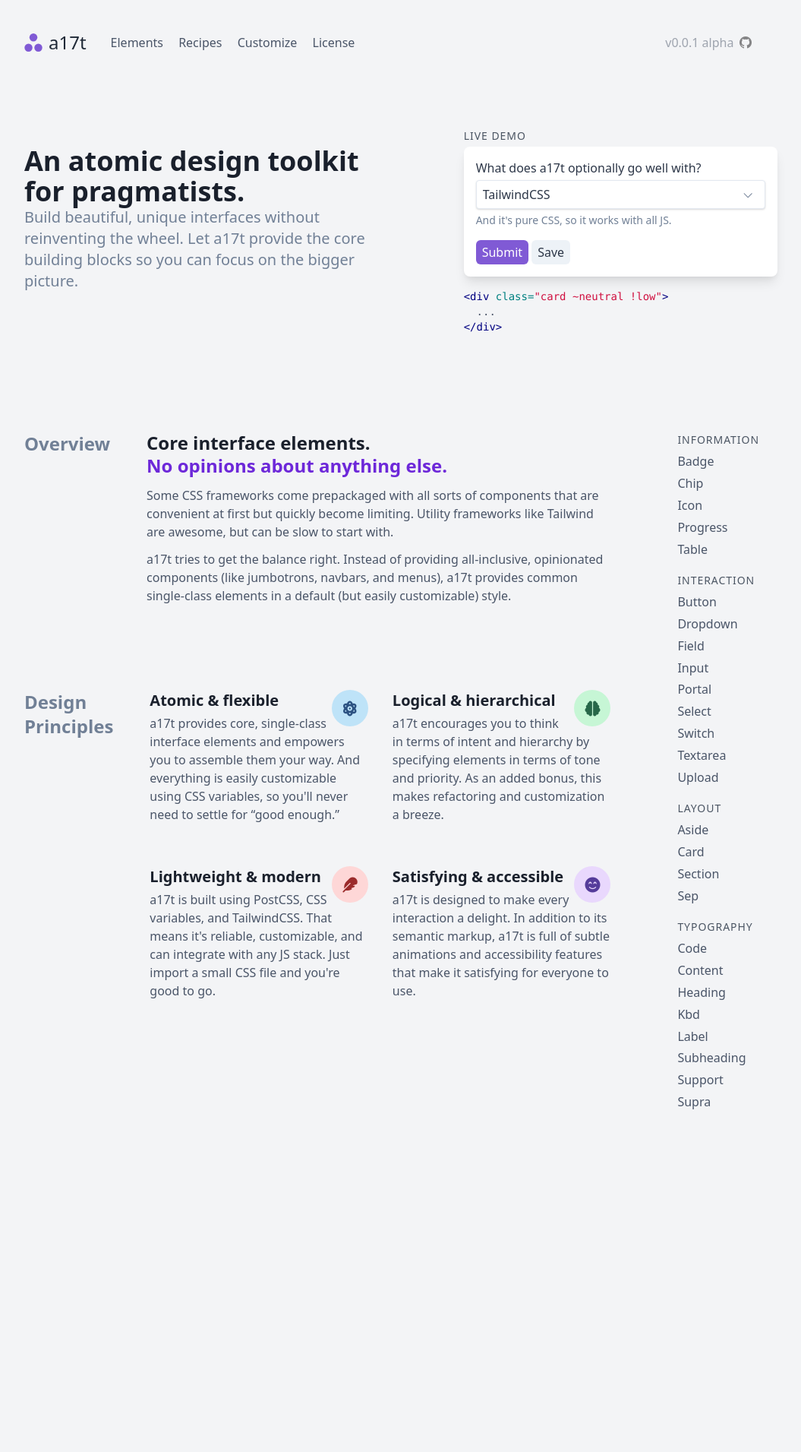
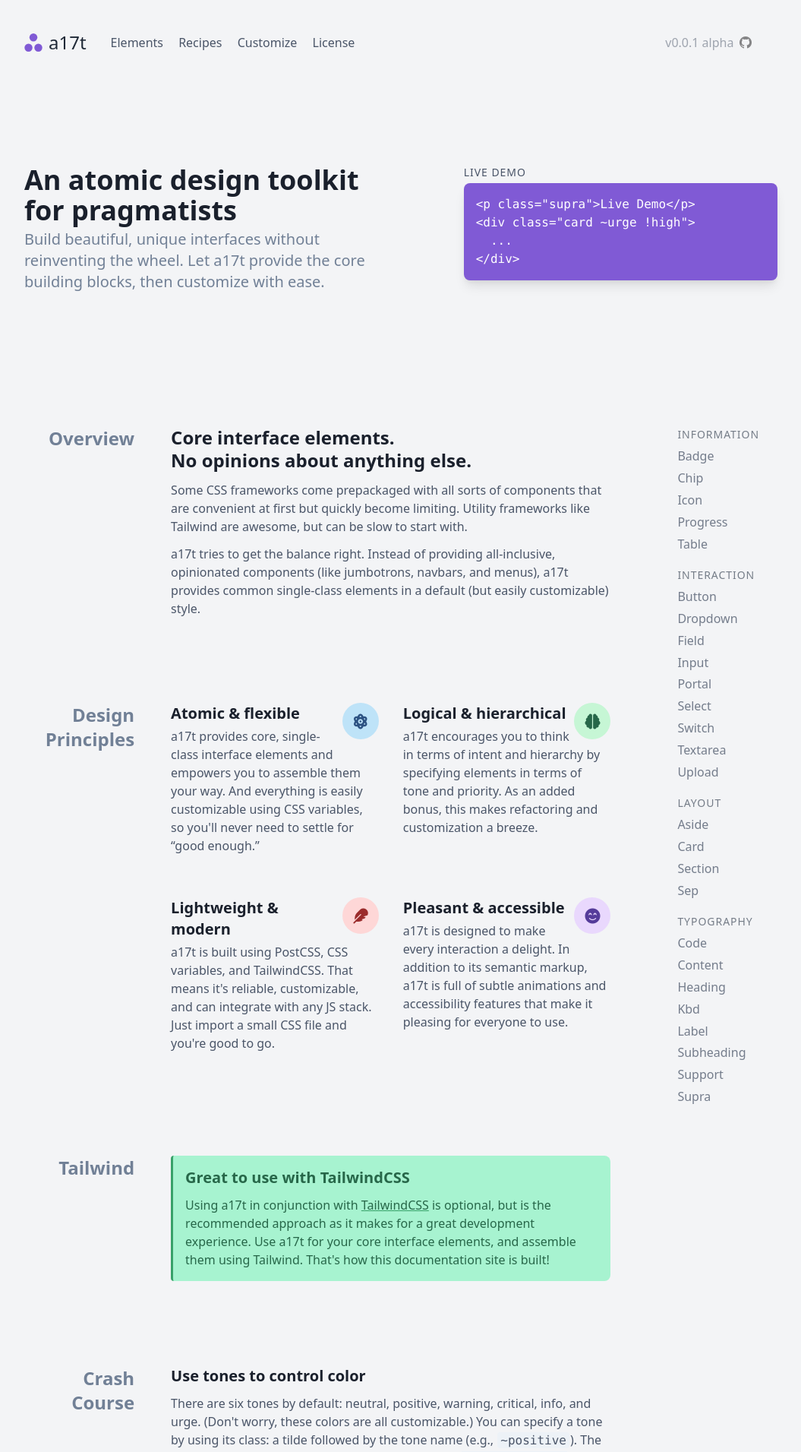
Before and after one commit to milesmcc/a17t, a Jekyll site: the page built from docs/index.md, in a window 1280 px wide. Shown: the top 1911 px of the page at 76% size, without its empty margins (112-1167 px from the left). Built offline with Jekyll 4.4.1, drawn with Linux system fonts in a browser that asks for light colours; nearby versions of some CDN libraries; before the commit the page ends 1552 px from its top, so only the background shows below that; some of the changed text lies outside the part shown.

Commit message:
Improve homepage

```diff
--- a/docs/_includes/footer.html
+++ b/docs/_includes/footer.html
@@ -0,0 +1,6 @@
+<hr class="sep h-12">
+<footer class="md:flex justify-between text-xs">
+  <p class="mb-4"><a rel="license" class="portal ~neutral active" href="http://creativecommons.org/licenses/by-sa/4.0/">CC-BY-SA 4.0</a></p>
+  <p class="mb-4">Made by <a href="https://twitter.com/MilesMcCain" class="hover:text-gray-900 font-medium">@MilesMcCain</a> at the <a href="https://recurse.com" class="hover:text-gray-900 font-medium">Recurse Center</a></p>
+  <p class="mb-4"><a href="https://github.com/milesmcc/a17t" class="portal ~neutral active">Source</a></p>
+</footer>
--- a/docs/_includes/head.html
+++ b/docs/_includes/head.html
@@ -3,6 +3,7 @@
     <meta http-equiv="X-UA-Compatible" content="IE=edge">
     <meta name="viewport" content="width=device-width, initial-scale=1">
     {%- seo -%}
+    <link href="https://fonts.googleapis.com/css2?family=Inter:wght@400;500;600&display=swap" rel="stylesheet">
     <link rel="stylesheet" type="text/css" href="{{ "/assets/a17t.css" | relative_url }}" crossorigin="anonymous">
     <link rel="stylesheet" type="text/css" href="{{ "/assets/highlighting.css" | relative_url }}" crossorigin="anonymous">
     <link href="https://unpkg.com/tailwindcss@^1.0/dist/tailwind.min.css" rel="stylesheet">
--- a/docs/_includes/header.html
+++ b/docs/_includes/header.html
@@ -55,7 +55,7 @@
       <li tabindex="0" class="portal"><a href="https://github.com/milesmcc/a17t/blob/master/LICENSE">License</a>
       </li>
     </ul>
-    <div class="lg:w-2/12 lg:text-right lg:p-0 p-2 portal opacity-50 flex items-center">
+    <div class="lg:w-2/12 lg:text-right lg:p-0 p-2 portal opacity-50 flex items-center" style="z-index: 0;">
       <a class="pr-2" href="https://github.com/milesmcc/a17t/releases">v0.0.1
         alpha</a>
       <a class="icon" href="https://github.com/milesmcc/a17t"><img width="32px" height="32px"
--- a/docs/index.md
+++ b/docs/index.md
@@ -2,53 +2,55 @@
 layout: default
 ---
 
-{% capture example1 %}
-
-<div class="card ~neutral !low">
+{% capture example1 %}<p class="supra">Live Demo</p>
+<div class="card ~urge !high">
   ...
 </div>
 {% endcapture %}
 
-<div class="md:flex items-center justify-between mt-12 mb-24">
-  <section class="md:w-6/12 md:mr-12 mb-8">
-    <h1 class="heading text-4xl">An atomic design toolkit<br class="hidden md:inline"> for pragmatists.</h1>
+{% capture example2 %}
+<form>
+  <div class="mb-4">
+    <label class="label block">What does a17t optionally go well with?</label>
+    <div class="select !normal my-1">
+      <select>
+        <option selected="selected">TailwindCSS</option>
+        <option>Anything!</option>
+      </select>
+    </div>
+    <p class="support">And it's pure CSS, so it works with all JS.</p>
+  </div>
+  <button class="button ~urge !high">Submit</button>
+  <button class="button ~neutral !normal">Save</button>
+</form>
+{% endcapture %}
+
+<div class="md:flex items-center justify-between md:mt-24 mb-32">
+  <section class="md:w-6/12 md:mr-12">
+    <h1 class="heading text-4xl mb-1">An atomic design toolkit<br class="hidden md:inline"> for pragmatists</h1>
     <h3 class="subheading text-xl">Build beautiful, unique interfaces without reinventing the wheel. Let a17t provide
-      the core building blocks so you can focus on the bigger picture.</h3>
+      the core building blocks, then customize with ease.</h3>
+    <div>
+    </div>
   </section>
   <section class="md:w-5/12">
-    <p class="supra text-gray-600 mb-1">Live Demo</p>
-    <div class="card ~neutral !low mb-4">
-      <form>
-        <div class="mb-4">
-          <label class="label block">What does a17t optionally go well with?</label>
-          <div class="select !normal my-1">
-            <select>
-              <option selected="selected">TailwindCSS</option>
-              <option>Anything!</option>
-            </select>
-          </div>
-          <p class="support">And it's pure CSS, so it works with all JS.</p>
-        </div>
-        <button class="button ~urge !high">Submit</button>
-        <button class="button ~neutral !normal">Save</button>
-      </form>
-    </div>
-    <div class="text-sm">
-      {% highlight html %}{{example1}}{% endhighlight %}
+    <p class="supra mb-1">Live Demo</p>
+    <div class="card ~urge !high mb-4">
+      <pre><code>{{example1|escape}}</code></pre>
     </div>
   </section>
 </div>
 
-<hr class="sep">
+<hr class="sep h-12">
 
 <section class="md:flex">
   <div class="flex-grow">
     <article class="md:flex pb-12">
-      <aside class="hidden md:block w-2/12 self-start mh-auto md:sticky mb-4 md:mr-12" style="top: 2rem;">
+      <aside class="hidden md:block w-3/12 self-start mh-auto md:sticky mb-4 md:pr-12 md:text-right" style="top: 2rem;">
         <p class="heading support text-2xl">Overview</p>
       </aside>
-      <div class="flex-grow content">
-        <h2>Core interface elements. <br> <span class="text-purple-700">No opinions about anything else.</span></h2>
+      <div class="md:w-9/12 content">
+        <h2>Core interface elements. <br> No opinions about anything else.</h2>
         <p>Some CSS frameworks come prepackaged with all sorts of components that are convenient
           at first but quickly become limiting. Utility frameworks like Tailwind are awesome, but
           can be slow to start with.</p>
@@ -60,10 +62,10 @@ layout: default
     </article>
     <hr class="sep h-16">
     <article class="md:flex pb-12">
-      <aside class="md:w-2/12 self-start mh-auto md:sticky mb-4 md:mr-12" style="top: 2rem;">
+      <aside class="md:w-3/12 self-start mh-auto md:sticky mb-4 md:pr-12 md:text-right" style="top: 2rem;">
         <p class="heading support text-3xl mb-8 md:text-2xl">Design Principles</p>
       </aside>
-      <div class="flex-grow">
+      <div class="md:w-9/12">
         <section class="md:grid grid-cols-2 gap-8">
           <div class="mb-6">
             <span class="shield ~info float-right ml-1 mb-1">
@@ -103,15 +105,83 @@ layout: default
                 <i class="fas fa-smile-beam fa-lg"></i>
               </span>
             </span>
-            <h4 class="heading text-xl mb-1">Satisfying &amp; accessible</h4>
+            <h4 class="heading text-xl mb-1">Pleasant &amp; accessible</h4>
             <p>a17t is designed to make every interaction a delight. In addition to its semantic markup, a17t is full
-              of subtle animations and accessibility features that make it satisfying for everyone to use.</p>
+              of subtle animations and accessibility features that make it pleasing for everyone to use.</p>
           </div>
         </section>
       </div>
     </article>
+    <hr class="sep h-16">
+    <article class="md:flex pb-12">
+      <aside class="md:w-3/12 self-start mh-auto md:sticky mb-4 md:pr-12 md:text-right" style="top: 2rem;">
+        <p class="heading support text-3xl mb-8 md:text-2xl">Tailwind</p>
+      </aside>
+      <div class="md:w-9/12">
+        <aside class="aside ~positive content bg-green-200">
+          <h3>Great to use with TailwindCSS</h3>
+          <p>Using a17t in conjunction with <a href="https://tailwindcss.com/">TailwindCSS</a> is optional, but is the
+            recommended approach as it makes for a great development experience. Use a17t for your core interface
+            elements, and assemble them using Tailwind. That's how this documentation site is built!</p>
+        </aside>
+      </div>
+    </article>
+    <hr class="sep h-16">
+    <article class="md:flex pb-12">
+      <aside class="md:w-3/12 self-start mh-auto md:sticky mb-4 md:pr-12 md:text-right" style="top: 2rem;">
+        <p class="heading support text-3xl mb-8 md:text-2xl">Crash Course</p>
+      </aside>
+      <div class="md:w-9/12 content">
+        <h3>Use tones to control color</h3>
+        <p>There are six tones by default: neutral, positive, warning, critical, info, and urge. (Don't worry, these
+          colors are all customizable.) You can specify a tone by using its class: a tilde followed by the tone name
+          (e.g., <code>~positive</code>). The classes required for a green chip, for example, are <code>chip
+            ~positive</code>.</p>
+        <h3>Use priorities to control prominence</h3>
+        <p>There are three priorities &mdash; low, normal, and high. The default priority is normal. You can specify a
+          priority by using its class: an exclamation point followed by its name (e.g., <code>!high</code> or
+          <code>!low</code>). Usually, priorities affect an elements' colors, but fallback to using elevation
+          (communicated through drop shadow by default) when changing colors is not possible.</p>
+        <h3>Consider using with Tailwind</h3>
+        <p>Because a17t only provides the core elements of your interface, like buttons and form inputs, you'll need a
+          tool to stitch everything together. (a17t does not provide any grid utilities.) While you could do this using
+          pure CSS, using a17t in conjunction with Tailwind makes for a very smooth and efficient development
+          experience.</p>
+      </div>
+    </article>
+    <hr class="sep h-16">
+    <article class="md:flex pb-12">
+      <aside class="md:w-3/12 self-start mh-auto md:sticky mb-4 md:pr-12 md:text-right" style="top: 2rem;">
+        <p class="heading support text-3xl mb-8 md:text-2xl">More Benefits</p>
+      </aside>
+      <div class="md:w-9/12 content">
+        <p><strong>Thoughtful typography</strong> &mdash; a17t is optimized for legibility. From headings to body text
+          to labels, a17t tries to follow typographic best practices to ensure consistent, readable interfaces.</p>
+        <p><strong>No margins</strong> &mdash; While most a17t elements have some kind of internal spacing, none have
+          any external margin by default. This is intentional: spacing is not one-size-fits-all, so not having any makes
+          a17t more flexible.</p>
+        <p><strong>CSS variables</strong> &mdash; Unlike libraries built using preprocessing tools like Sass, a17t
+          relies on CSS variables for customization. That means you can tweak it dynamically on the page without using
+          any build tools.</p>
+        <p><strong>Effortlessly responsive</strong> &mdash; All of a17t's elements are designed to look great on any
+          kind of device. So as long as you build your layout responsively, a17t will automatically follow suit without
+          any extra effort.</p>
+      </div>
+    </article>
+    <hr class="sep h-16">
+    <article class="md:flex pb-12">
+      <aside class="md:w-3/12 self-start mh-auto md:sticky mb-4 md:pr-12 md:text-right" style="top: 2rem;">
+        <p class="heading support text-3xl mb-8 md:text-2xl">Install</p>
+      </aside>
+      <div class="md:w-9/12">
+        <div class="card ~neutral !high font-mono mb-4">
+          npm install a17t
+        </div>
+        <p>(More detailed installation instructions and a CDN is coming soon.)</p>
+      </div>
+    </article>
   </div>
-  <div class="pl-20 hidden md:block">
+  <div class="pl-20 hidden md:block opacity-75">
     {% include elements_list.html %}
   </div>
 </section>
--- a/src/interaction/dropdown.css
+++ b/src/interaction/dropdown.css
@@ -1,5 +1,6 @@
 .dropdown {
   position: relative;
+  z-index: 1;
 
   .dropdown-display {
     visibility: hidden;
@@ -7,10 +8,11 @@
     position: absolute;
     top: 100%;
     transition: opacity var(--dropdown-animation-speed, 100ms);
+    display: block;
     z-index: 10;
   }
 
-  &:hover, &:focus, &:focus-within {
+  &:hover, &:focus, &:focus-within, &.active {
     .dropdown-display {
       visibility: visible;
       opacity: 1;
```
Also changed, not shown: docs/information/badge.md (+1 -1 lines), dist/a17t.css, docs/assets/a17t.css.
